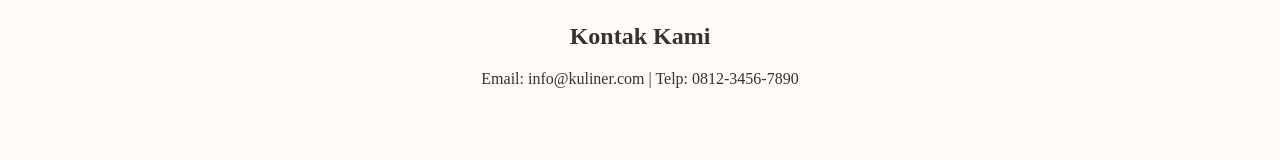
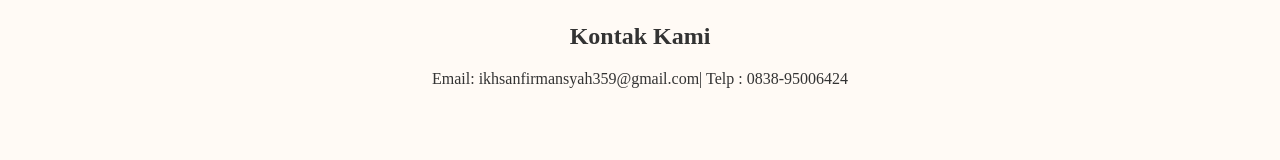
Before and after one commit to Ikhsan-f/ecommerce_sederhana_Ikhsan_Firmansyah, a plain HTML site: page index.html in a window 1280 px wide. Shown: the part 1037-1197 px from the top of the page. Drawn offline with Linux system fonts and the light colour scheme.

Commit message:
Update contact information in index.html

```diff
--- a/index.html
+++ b/index.html
@@ -140,7 +140,7 @@
   </section>
   <section class="container" id="kontak">
     <h2 style="text-align:center; margin-bottom:20px;">Kontak Kami</h2>
-    <p style="text-align:center;">Email: info@kuliner.com | Telp: 0812-3456-7890</p>
+    <p style="text-align:center;">Email: ikhsanfirmansyah359@gmail.com| Telp : 0838-95006424</p>
   </section>
   <footer>
     <p>&copy; 2026 Kuliner Nusantara. All Rights Reserved.</p>
```
